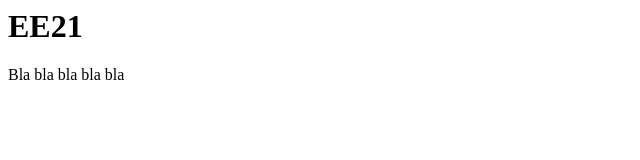
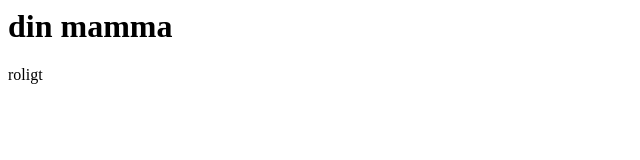
Before and after one commit to Melleboiii/hatarallasomandassyreochintebrandr-k, a plain HTML site: page index.html in a window 1280 px wide. Shown: the whole page, without its empty margins (0-640 px from the left). Drawn offline with Linux system fonts and the light colour scheme.

Commit message:
Update index.html

```diff
--- a/index.html
+++ b/index.html
@@ -1,10 +1,10 @@
 <html>
   <head>
-    <title>Rulez!</title>
+    <title>Roligt!</title>
   </head>
   <body>
-    <h1>EE21</h1>
-    Bla bla bla bla bla
+    <h1>din mamma</h1>
+    roligt
 
 
   </body>
```
